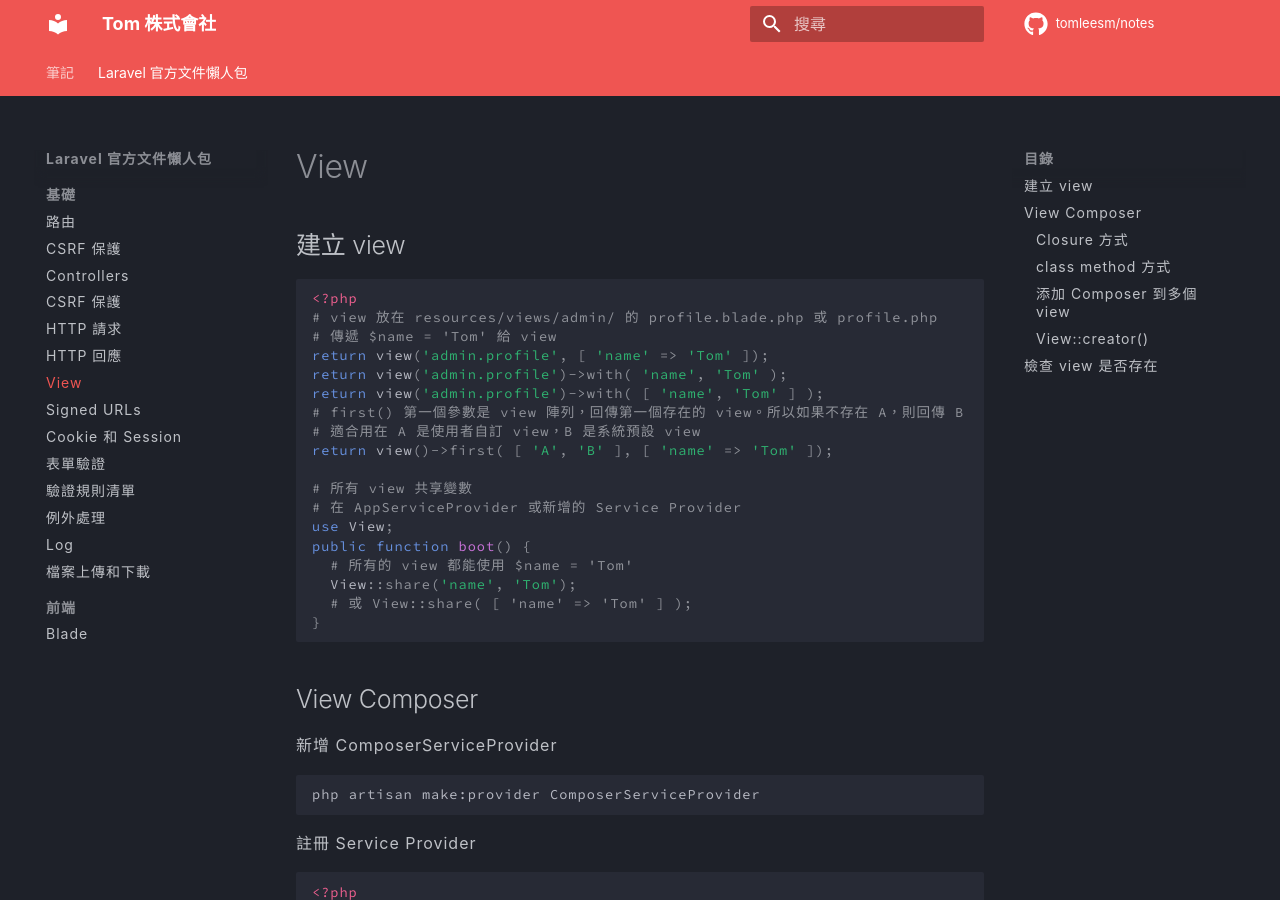
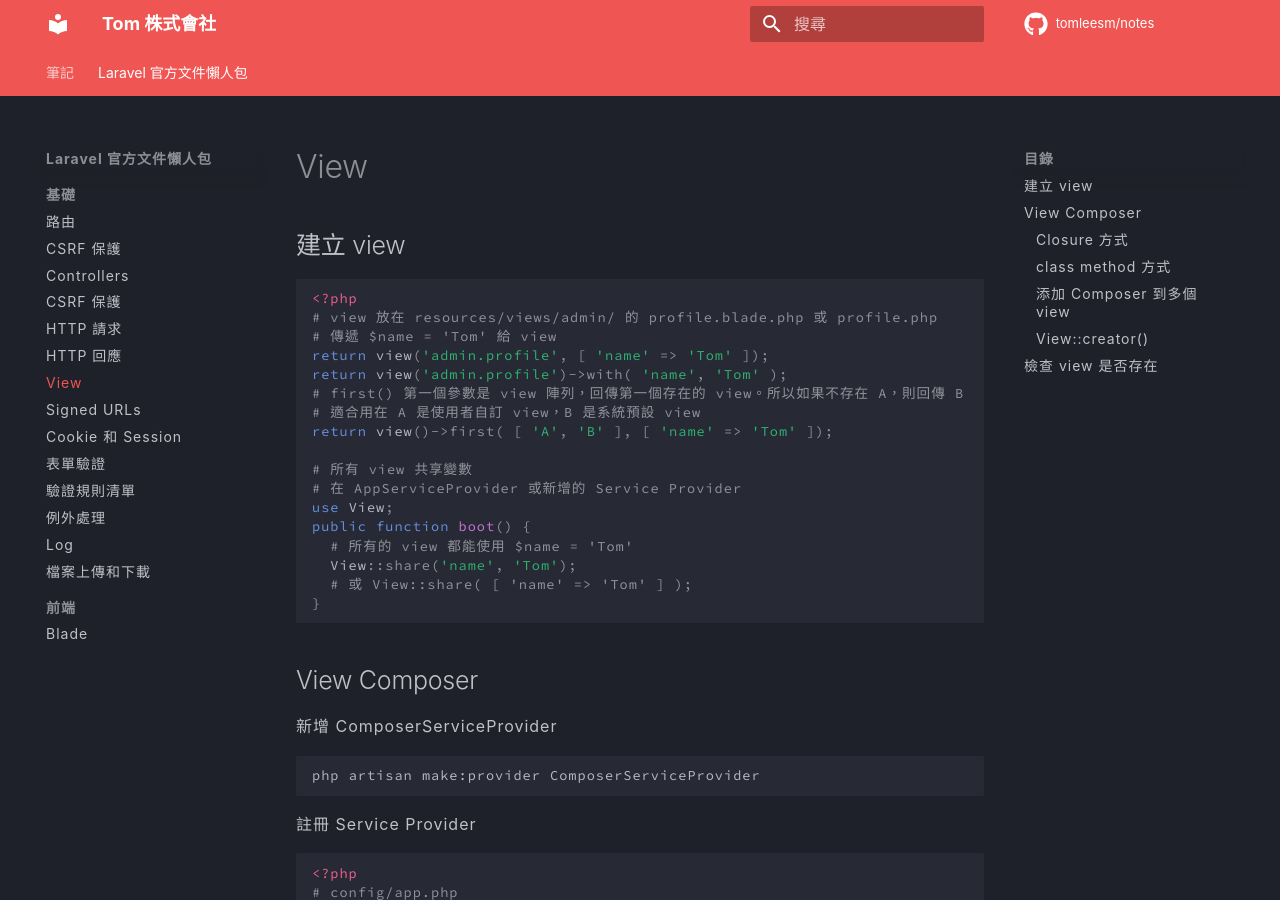
Before and after one commit to tomleesm/notes, an MkDocs documentation site: the page built from docs/laravel-docs/basic/view.md, in a window 1280 px wide and 900 px high. Built offline with MkDocs 1.6.1 and Material for MkDocs 9.7.7, drawn with Linux system fonts in a browser that asks for light colours; comment, search, counter and statistics services are not loaded.

Commit message:
刪除 Laravel View 的 return view('admin.profile')->with( [ 'name', 'Tom' ] );

```diff
--- a/docs/laravel-docs/basic/view.md
+++ b/docs/laravel-docs/basic/view.md
@@ -8,7 +8,6 @@
 # 傳遞 $name = 'Tom' 給 view
 return view('admin.profile', [ 'name' => 'Tom' ]);
 return view('admin.profile')->with( 'name', 'Tom' );
-return view('admin.profile')->with( [ 'name', 'Tom' ] );
 # first() 第一個參數是 view 陣列，回傳第一個存在的 view。所以如果不存在 A，則回傳 B
 # 適合用在 A 是使用者自訂 view，B 是系統預設 view
 return view()->first( [ 'A', 'B' ], [ 'name' => 'Tom' ]);
```
